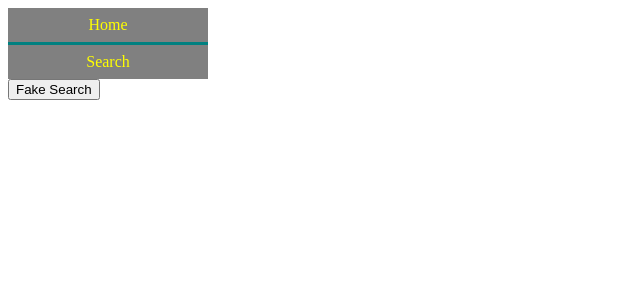
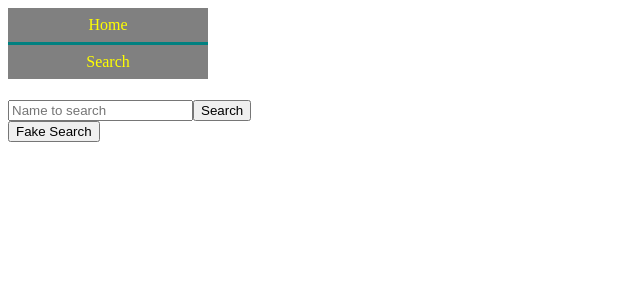
Before and after one commit to patfb/rick-and-morty, an Angular app: page /search in a window 1280 px wide. Shown: the top 300 px of the page, without its empty margins (0-640 px from the left). Built offline with nearby package versions, Linux system fonts and the light colour scheme.

Commit message:
getting closer with search

```diff
--- a/src/app/info.service.ts
+++ b/src/app/info.service.ts
@@ -23,8 +23,7 @@ export class InfoService {
     return this.http.get<Character[]>(url);
   }
 
-  search(): Observable<SearchResult> {
-    let params = new HttpParams().set("name", "rick");
+  search(params: HttpParams): Observable<SearchResult> {
     return this.http.get<SearchResult>(characterUrl, {
       params
     });
--- a/src/app/search/search.component.html
+++ b/src/app/search/search.component.html
@@ -1,4 +1,10 @@
-<button (click)="search()">Fake Search</button>
+<h1>{{name}}</h1>
+<div>
+    <input [(ngModel)]="name" placeholder="Name to search">
+    <button type="submit">Search</button>
+</div>
+
+<button (click)="search()"> Fake Search</button>
 <div *ngIf="searchResult">
     <div *ngFor="let result of searchResult['results']">
         <img [src]=result.image>
--- a/src/app/search/search.component.ts
+++ b/src/app/search/search.component.ts
@@ -1,5 +1,5 @@
-import { Component, OnInit } from "@angular/core";
-import { Character } from "../character";
+import { HttpParams } from "@angular/common/http";
+import { Component, OnInit, Input } from "@angular/core";
 import { InfoService } from "../info.service";
 import { SearchResult } from "../search-results";
 
@@ -9,8 +9,11 @@ import { SearchResult } from "../search-results";
   styleUrls: ["./search.component.css"]
 })
 export class SearchComponent implements OnInit {
+  @Input() name: string;
+
   api = "https://rickandmortyapi.com/api";
   searchResult: SearchResult;
+  params = new HttpParams().set("name", "rick");
 
   constructor(private infoService: InfoService) {}
 
@@ -18,7 +21,7 @@ export class SearchComponent implements OnInit {
 
   search(): void {
     this.infoService
-      .search()
+      .search(this.params)
       .subscribe(searchResult => (this.searchResult = searchResult));
   }
 }
```
Also changed, not shown: src/app/app.module.ts (+11 -5 lines).
